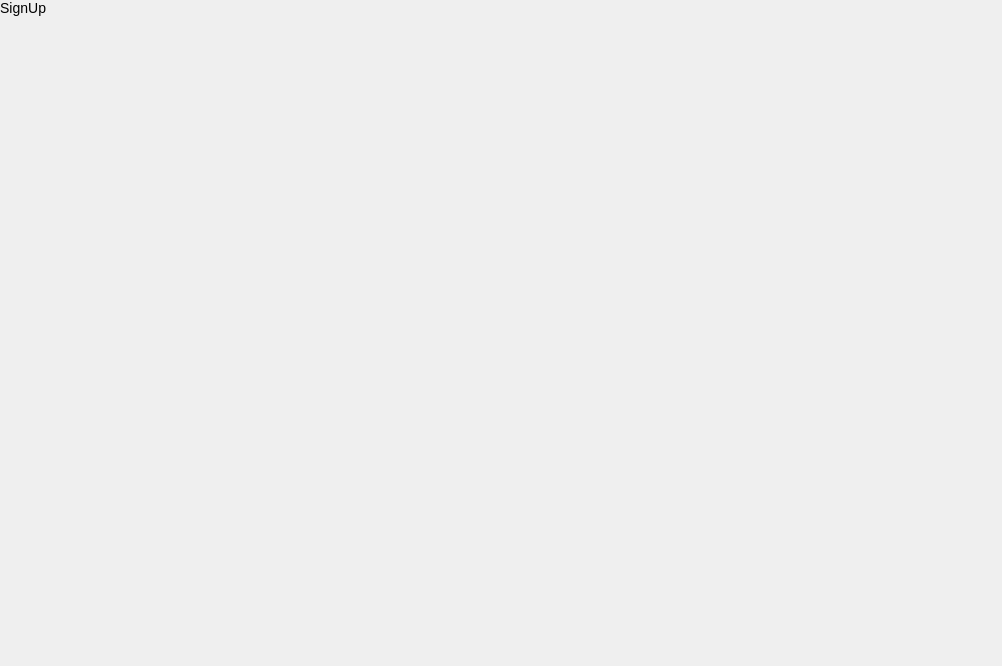
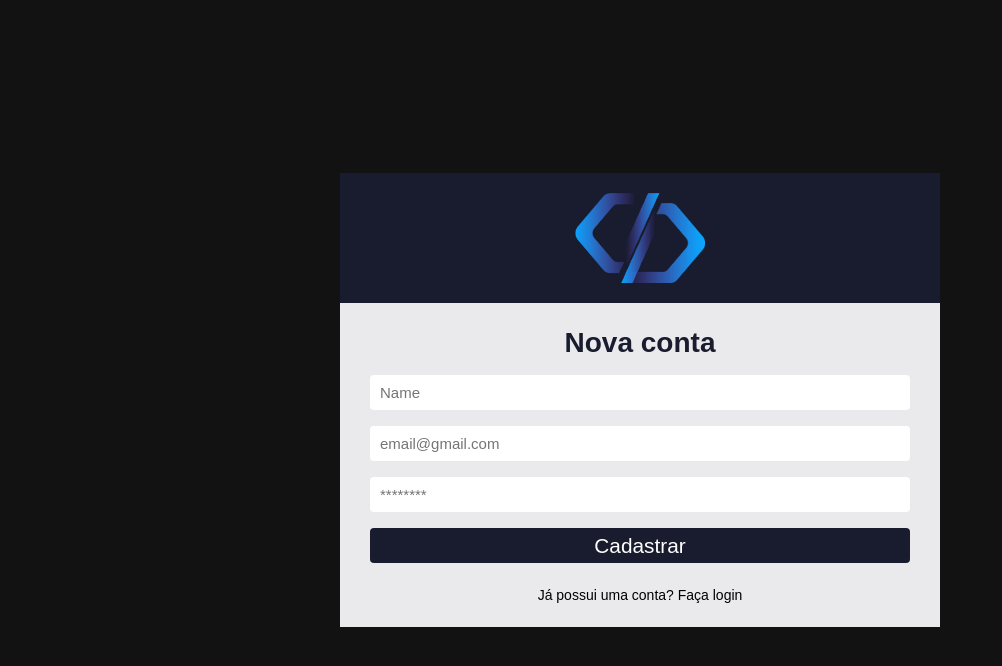
Before and after one commit to ArthurPdaSilva/sistema-de-chamadas, a React (Create React App) app: page /register in a window 1280 px wide. Shown: the top 666 px of the page, without its empty margins (0-1002 px from the left). Built offline with nearby package versions, Linux system fonts and the light colour scheme.

Commit message:
feat: adicionando o firebase e utilizando contexto

```diff
--- a/package.json
+++ b/package.json
@@ -6,6 +6,7 @@
     "@testing-library/jest-dom": "^5.16.5",
     "@testing-library/react": "^13.4.0",
     "@testing-library/user-event": "^13.5.0",
+    "firebase": "^9.16.0",
     "react": "^18.2.0",
     "react-dom": "^18.2.0",
     "react-router-dom": "^6.7.0",
--- a/src/App.jsx
+++ b/src/App.jsx
@@ -1,10 +1,13 @@
 import { BrowserRouter } from "react-router-dom";
+import AuthProvider from "./contexts/auth";
 import { RoutesApp } from "./routes";
 
 export default function App() {
   return (
     <BrowserRouter>
-      <RoutesApp />
+      <AuthProvider>
+        <RoutesApp />
+      </AuthProvider>
     </BrowserRouter>
   );
 }
--- /dev/null
+++ b/src/contexts/auth.jsx
@@ -0,0 +1,18 @@
+import { createContext, useState } from "react";
+
+export const AuthContext = createContext({});
+
+export default function AuthProvider({ children }) {
+  const [user, setUser] = useState(null);
+
+  function signIn(email, password) {
+    console.log(email, password);
+    alert("Deu certo");
+  }
+
+  return (
+    <AuthContext.Provider value={{ signed: !!user, user, signIn }}>
+      {children}
+    </AuthContext.Provider>
+  );
+}
--- /dev/null
+++ b/src/pages/Dashboard/dashboard.css
@@ -0,0 +1,68 @@
+.container-center, .login {
+    display: flex;
+    align-items: center;
+    justify-content: center;
+}
+
+.container-center {
+    height: 100%;
+    background-color: #121212;
+    padding: 0 12px;
+}
+
+.login {
+    background-color: #eaeaec;
+    width: 600px;
+    flex-direction: column;
+}
+
+.login-area {
+    display: flex;
+    justify-content: center;
+    background-color: #181c2e;
+    width: 100%;
+}
+
+.login-area img {
+    width: 170px;
+    height: 130px;
+    padding: 20px;
+}
+
+form {
+    margin-top: 1.5rem;
+    display: flex;
+    flex-direction: column;
+    width: 90%;
+}
+
+form h1 {
+    text-align: center;
+    margin-bottom: 1rem;
+    color: #181c2e;
+}
+
+.login input, form button {
+    height: 35px;
+    border: 0;
+    border-radius: 4px;
+}
+
+.login input {
+    margin-bottom: 1rem;
+    padding: 10px;
+    font-size: 15px;
+    background-color: #fff;
+}
+
+form button {
+    height: 35px;
+    color: #fff;
+    font-size: 1.3rem;
+    background-color: #181c2e;
+}
+
+.login a {
+    margin: 1.5rem 0;
+    color: #000;
+}
--- /dev/null
+++ b/src/pages/Dashboard/index.jsx
@@ -0,0 +1,6 @@
+import React from "react";
+import "./dashboard.css";
+
+export default function Dashboard() {
+  return <div>Dashboard</div>;
+}
--- a/src/pages/SignIn/index.jsx
+++ b/src/pages/SignIn/index.jsx
@@ -1,11 +1,20 @@
-import React, { useState } from "react";
+import React, { useContext, useState } from "react";
 import { Link } from "react-router-dom";
 import logo from "../../assets/logo.png";
+import { AuthContext } from "../../contexts/auth";
 import "./signin.css";
 
 export default function SignIn() {
   const [email, setEmail] = useState("");
   const [password, setPassword] = useState("");
+  const { signIn } = useContext(AuthContext);
+
+  function handleSubmit(e) {
+    e.preventDefault();
+    if (email !== "" && password !== "") {
+      signIn(email, password);
+    }
+  }
 
   return (
     <div className="container-center">
@@ -13,7 +22,7 @@ export default function SignIn() {
         <div className="login-area">
           <img src={logo} alt="Logo do sistema de chamadas" />
         </div>
-        <form>
+        <form onSubmit={handleSubmit}>
           <h1>Entrar</h1>
           <input
             type="text"
--- a/src/pages/SignUp/index.jsx
+++ b/src/pages/SignUp/index.jsx
@@ -1,7 +1,49 @@
-import React from 'react'
+import React, { useState } from "react";
+import { Link } from "react-router-dom";
+import logo from "../../assets/logo.png";
 
 export default function SignUp() {
+  const [name, setName] = useState("");
+  const [email, setEmail] = useState("");
+  const [password, setPassword] = useState("");
+
+  function handleSubmit(e) {
+    e.preventDefault();
+    if (name !== "" && email !== "" && password !== "") {
+      alert("Cadastrado com sucesso");
+    }
+  }
+
   return (
-    <div>SignUp</div>
-  )
+    <div className="container-center">
+      <div className="login">
+        <div className="login-area">
+          <img src={logo} alt="Logo do sistema de chamadas" />
+        </div>
+        <form onSubmit={handleSubmit}>
+          <h1>Nova conta</h1>
+          <input
+            type="text"
+            placeholder="Name"
+            value={name}
+            onChange={(e) => setName(e.target.value)}
+          />
+          <input
+            type="text"
+            placeholder="email@gmail.com"
+            value={email}
+            onChange={(e) => setEmail(e.target.value)}
+          />
+          <input
+            type="password"
+            placeholder="********"
+            value={password}
+            onChange={(e) => setPassword(e.target.value)}
+          />
+          <button type="submit">Cadastrar</button>
+        </form>
+        <Link to="/">Já possui uma conta? Faça login</Link>
+      </div>
+    </div>
+  );
 }
--- a/src/routes/index.jsx
+++ b/src/routes/index.jsx
@@ -1,4 +1,5 @@
 import { Routes, Route } from "react-router-dom";
+import Dashboard from "../pages/Dashboard";
 import SignIn from "../pages/SignIn";
 import SignUp from "../pages/SignUp";
 
@@ -7,6 +8,7 @@ export function RoutesApp() {
     <Routes>
       <Route path="/" element={<SignIn />} />
       <Route path="/register" element={<SignUp />} />
+      <Route path="/dashboard" element={<Dashboard />} />
     </Routes>
   );
 }
```
Also changed, not shown: src/services/firebase.js (added, +21 -0 lines), 1 other file (tests, documents, lock files or other folders).
